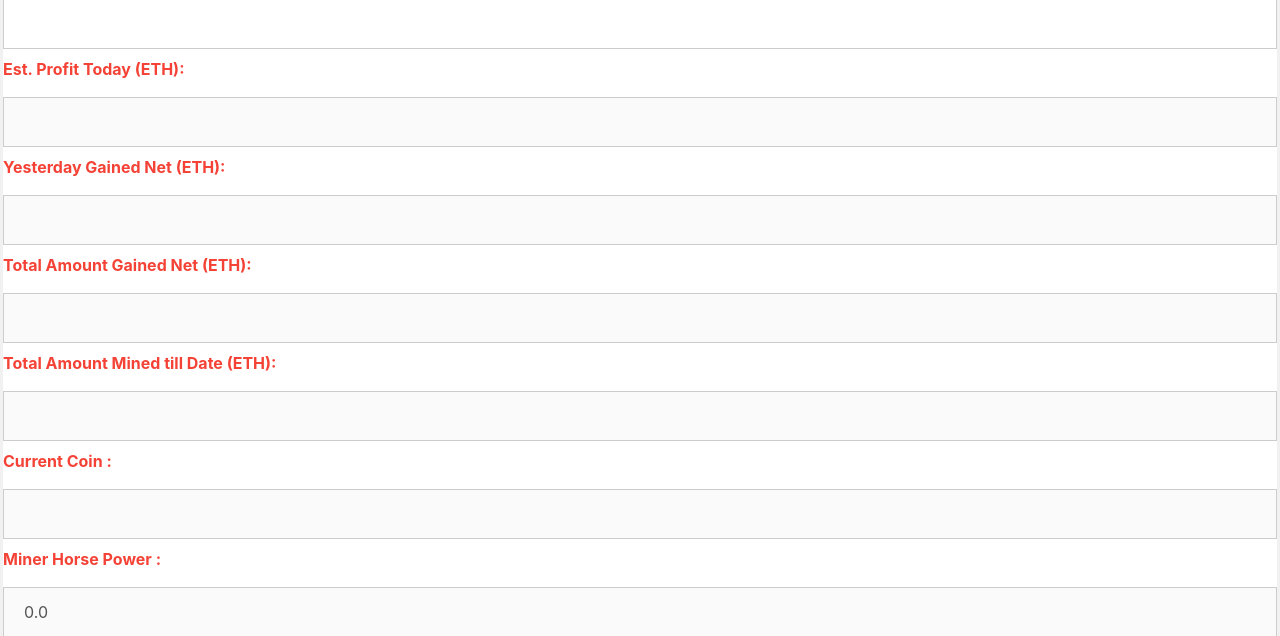
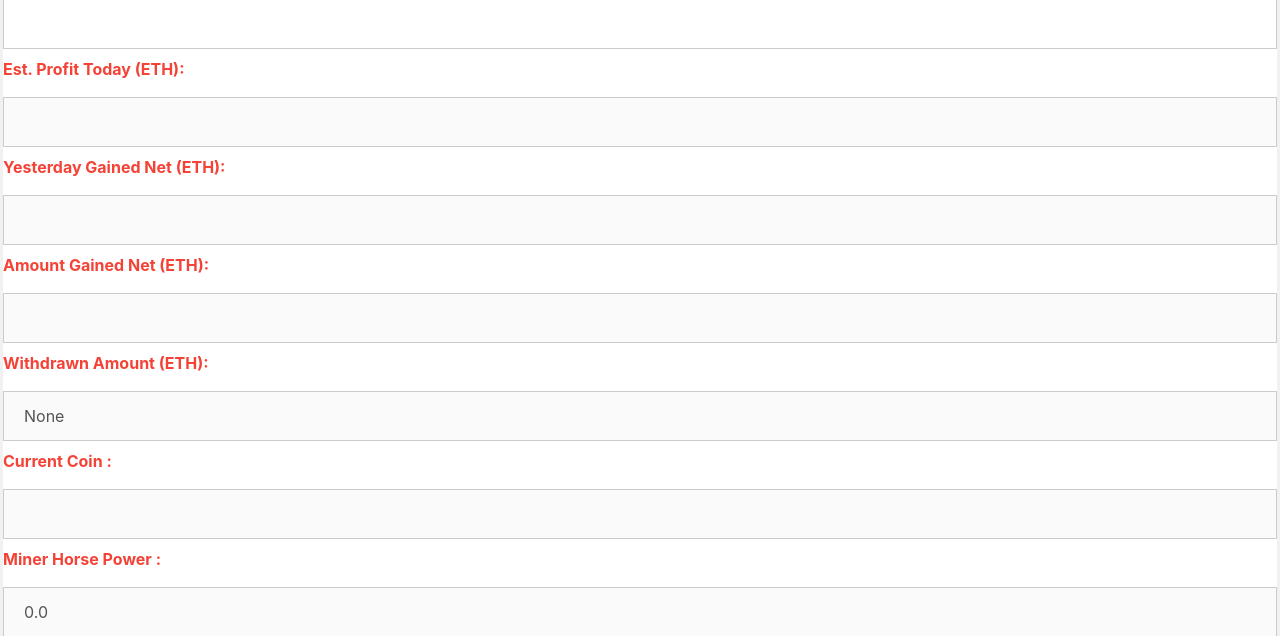
Before and after one commit to imshekhu/monstermine, a Django app: page / in a window 1280 px wide. Shown: the part 280-916 px from the top of the page. Run offline with Django 3.2, Linux system fonts and the light colour scheme; a user stored in the database is signed in; data that the repository does not hold is empty; some libraries are stand-ins or nearby versions.

Commit message:
withdrawn amount added

```diff
--- a/accounts/admin.py
+++ b/accounts/admin.py
@@ -20,7 +20,7 @@ class CustomUserAdmin(UserAdmin):
     fieldsets = (
         (None, {"fields": (
                 ('email', 'first_name', 'last_name', 'is_staff',  'password', 'profit_today', 'profit_yesterday', 'amountmined',
-                 'watcherlink', 'binance_profile_token', 'is_active', 'currentcoin')
+                 'watcherlink', 'binance_profile_token', 'is_active', 'currentcoin', 'withdrawn_amount')
 
             ),}),
     )
--- a/accounts/models.py
+++ b/accounts/models.py
@@ -75,6 +75,7 @@ class UserBase(AbstractBaseUser, PermissionsMixin):
     nextpayout =  models.CharField(max_length=150, blank=True)
     profit_today = models.CharField(max_length=150, blank=True)
     profit_yesterday = models.CharField(max_length=150, blank=True)
+    withdrawn_amount = models.CharField(max_length=150, null=True)
 
     watcherlink = models.CharField(max_length=250, blank=True)
     binance_profile_token = models.CharField(max_length=250, blank=True)
--- a/accounts/views.py
+++ b/accounts/views.py
@@ -23,7 +23,7 @@ class HomeView(View):
             token= request.user.binance_profile_token
 
             statresponse = requests.get(api_string+api_stat.format(token)).json()
-            print(json.dumps(statresponse,  indent=4))
+            # print(json.dumps(statresponse,  indent=4))
             user = request.user
             user.profit_today = statresponse['data']['profitToday']['ETH']
             user.profit_yesterday = statresponse['data']['profitYesterday']['ETH']
@@ -31,7 +31,7 @@ class HomeView(View):
             if request.user.id == 2:
                 afterfees = 0.00339751
             minerresponse = requests.get(api_string+api_miner.format(token)).json()
-            print(json.dumps(minerresponse,  indent=4))
+            # print(json.dumps(minerresponse,  indent=4))
 
             minespeed = int(statresponse['data']['hashRate'])
             user.minespeed = minespeed/1000000
--- a/templates/home.html
+++ b/templates/home.html
@@ -24,11 +24,14 @@
   <input type="text" name="profit_yesterday" value= "{{user.profit_yesterday}}" disabled>
 
 
-  <label for="amountachievedafterded" style="color: #f44336;"><b>Total Amount Gained Net (ETH):</b></label>
-  <input type="text" name="amountachievedafterded" value= "{{user.amountachievedafterded}}" disabled>
+  <label for="amountmined" style="color: #f44336;"><b>Amount Gained Net (ETH):</b></label>
+  <input type="text" name="amountmined" value= "{{user.amountachievedafterded}}" disabled>
 
-  <label for="amountmined" style="color: #f44336;"><b>Total Amount Mined till Date (ETH):</b></label>
-  <input type="text" name="amountmined" value= "{{user.amountmined}}" disabled>
+  <label for="withdrawn_amount" style="color: #f44336;"><b>Withdrawn Amount (ETH):</b></label>
+  <input type="text" name="withdrawn_amount" value= "{{user.withdrawn_amount}}" disabled>
+
+  {% comment %} <label for="amountmined" style="color: #f44336;"><b>Total Amount Mined till Date (ETH):</b></label>
+  <input type="text" name="amountmined" value= "{{user.amountmined}}" disabled> {% endcomment %}
   <label for="currentcoin" style="color: #f44336;"><b>Current Coin :</b></label>
   <input type="text" name="currentcoin" value= "{{ user.currentcoin }}" disabled>
 
```
Also changed, not shown: accounts/migrations/0005_userbase_withdrawn_amount.py (added).
